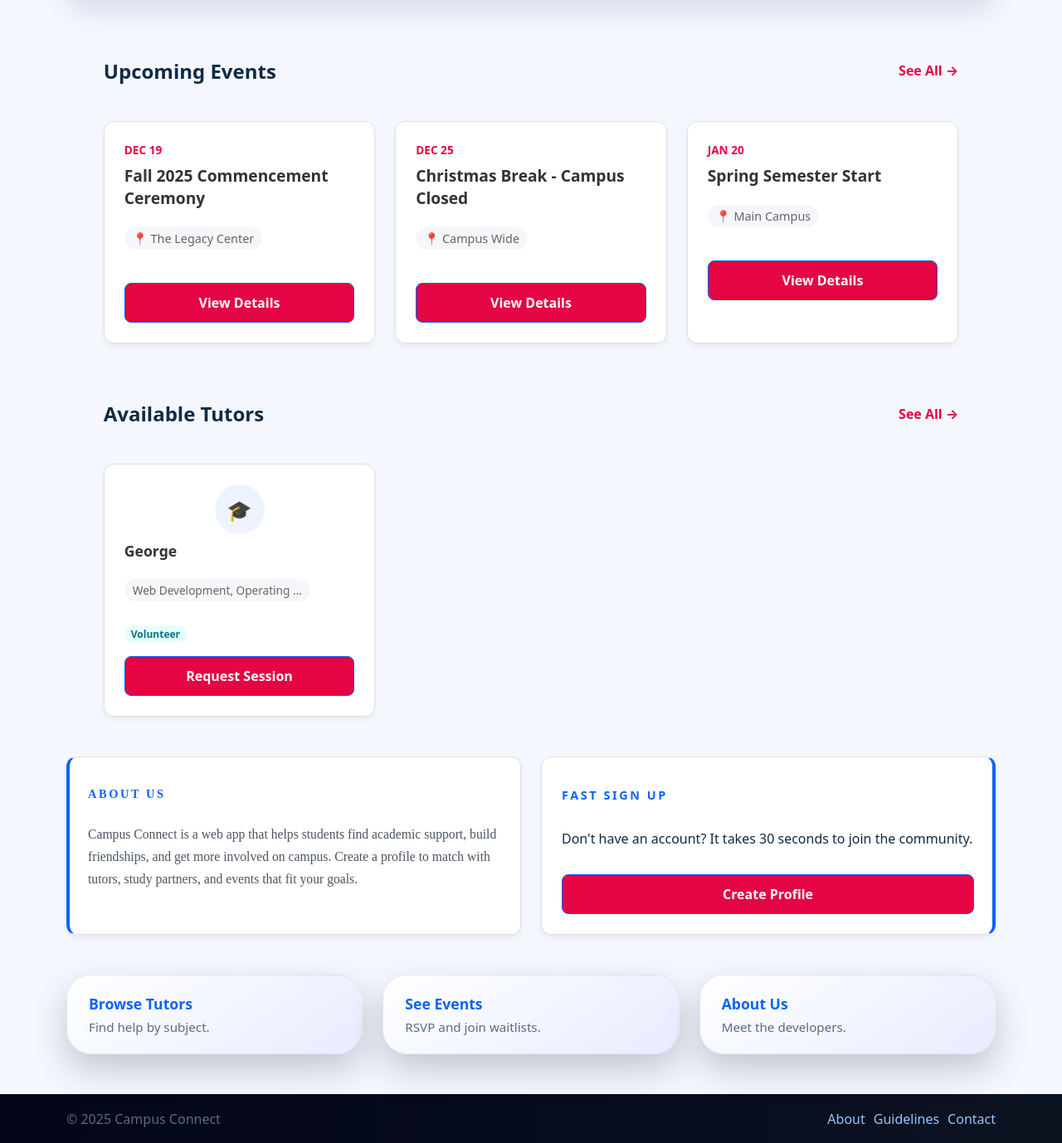
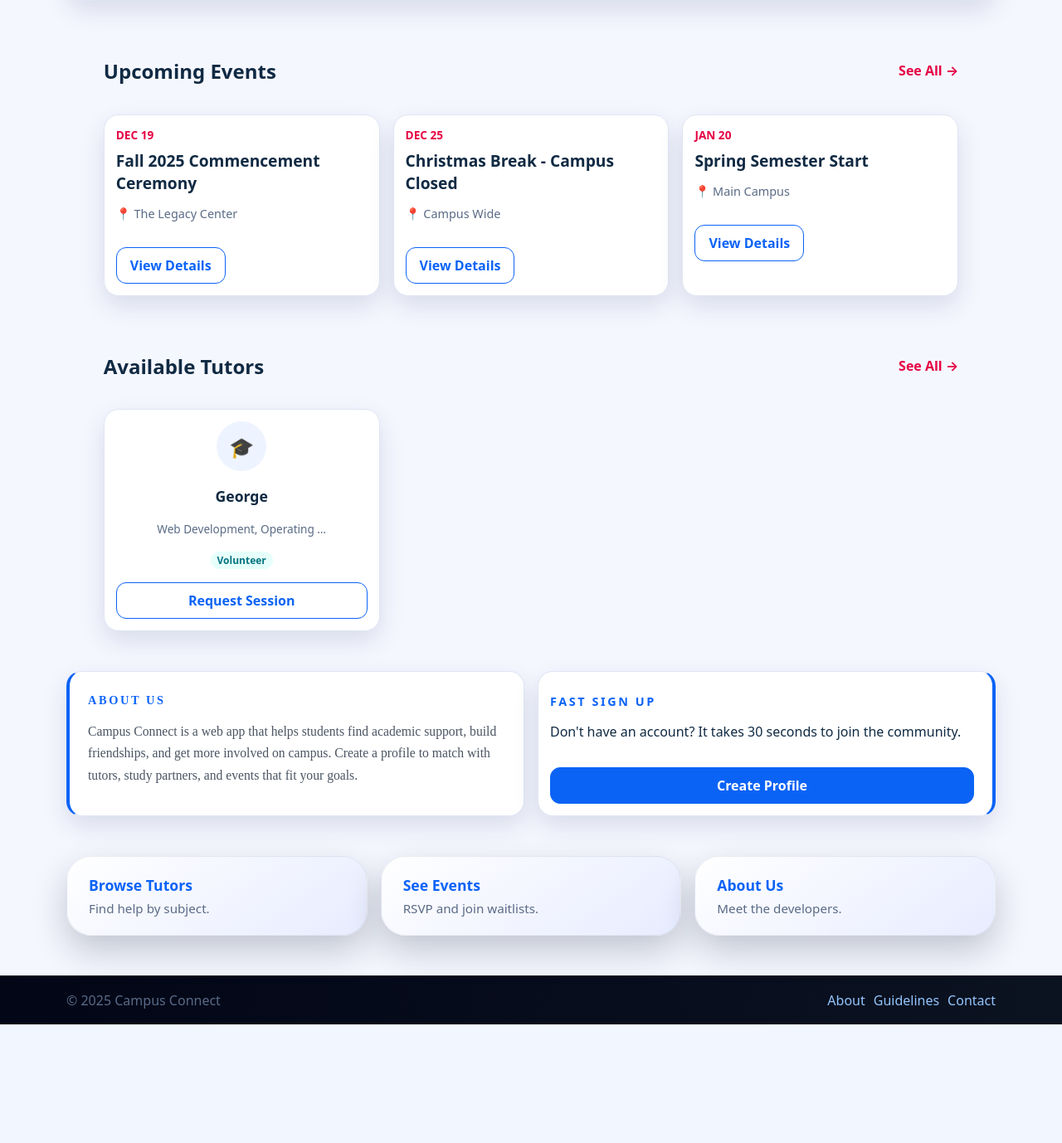
Before and after one commit to sp-muramutsa/campus_connect, a Django app: page / in a window 1280 px wide. Shown: the part 500-1878 px from the top of the page at 83% size. After the commit the page ends 1735 px from the top, so only its background shows below. Run offline with Django 5.2, Linux system fonts and the light colour scheme; data comes from the database, SQL or seed files in the repository; both versions use the stored data as it was after the commit.

Commit message:
Added infrastructure code

```diff
--- a/static/styles.css
+++ b/static/styles.css
@@ -1112,79 +1112,3 @@
 .hero-guidelines{ background-image:url("images/bg-admin.jpg"); background-size:cover; background-position:center; }
 .hero-about{ background-image:url("images/bg-home.jpg"); background-size:cover; background-position:center; }
 .hero-contact{ background-image:url("images/bg-home.jpg"); background-size:cover; background-position:center; }
-
-/* --- Grid Layout for Tutors --- */
-/* Ensures cards sit side-by-side and wrap automatically */
-.grid {
-  display: grid;
-  grid-template-columns: repeat(auto-fill, minmax(260px, 1fr));
-  gap: 1.5rem;
-  margin-top: 1.5rem;
-}
-
-/* --- Card Styling --- */
-.card {
-  background: #ffffff;
-  border: 1px solid #e0e0e0;
-  border-radius: 12px; /* Softer, modern corners */
-  padding: 1.5rem;
-  display: flex;
-  flex-direction: column; /* Stacks content vertically */
-  align-items: flex-start; /* Aligns text to the left */
-  box-shadow: 0 4px 6px rgba(0, 0, 0, 0.05);
-  transition: transform 0.2s ease, box-shadow 0.2s ease;
-}
-
-.card:hover {
-  transform: translateY(-4px); /* Lifts up slightly on hover */
-  box-shadow: 0 10px 15px rgba(0, 0, 0, 0.1);
-  border-color: var(--primary, #4a90e2); /* Highlights border on hover */
-}
-
-/* --- Typography inside Card --- */
-.card h3 {
-  margin: 0 0 0.5rem 0;
-  font-size: 1.25rem;
-  font-weight: 700;
-  color: #333;
-}
-
-.card .muted {
-  color: #666;
-  font-size: 0.9rem;
-  margin-bottom: 1.5rem; /* Pushes the button down */
-  font-weight: 500;
-  background-color: #f5f7fa; /* distinct tag-like background */
-  padding: 4px 10px;
-  border-radius: 20px;
-  display: inline-block;
-}
-
-/* --- Button Styling --- */
-.card .button {
-  margin-top: auto; /* Pushes button to the bottom if cards vary in height */
-  width: 100%;       /* Full width button looks better on small cards */
-  text-align: center;
-  background-color: var(--primary, #4a90e2);
-  color: white;
-  padding: 0.75rem 1rem;
-  border-radius: 8px;
-  text-decoration: none;
-  font-weight: 600;
-  transition: background-color 0.2s;
-}
-
-.card .button:hover {
-  background-color: #357abd; /* Slightly darker blue on hover */
-}
-
-/* --- Empty State Styling --- */
-/* Matches the "empty" block in your Django loop */
-.card p.muted:only-child {
-  margin: 0;
-  background: none;
-  padding: 0;
-  width: 100%;
-  text-align: center;
-  font-style: italic;
-}
```
Also changed, not shown: campus_backend/settings.py (+33 -4 lines), requirements.txt (added, +16 -0 lines), static/app.js (deleted, +0 -86 lines), db.sqlite3, 2 other files.
